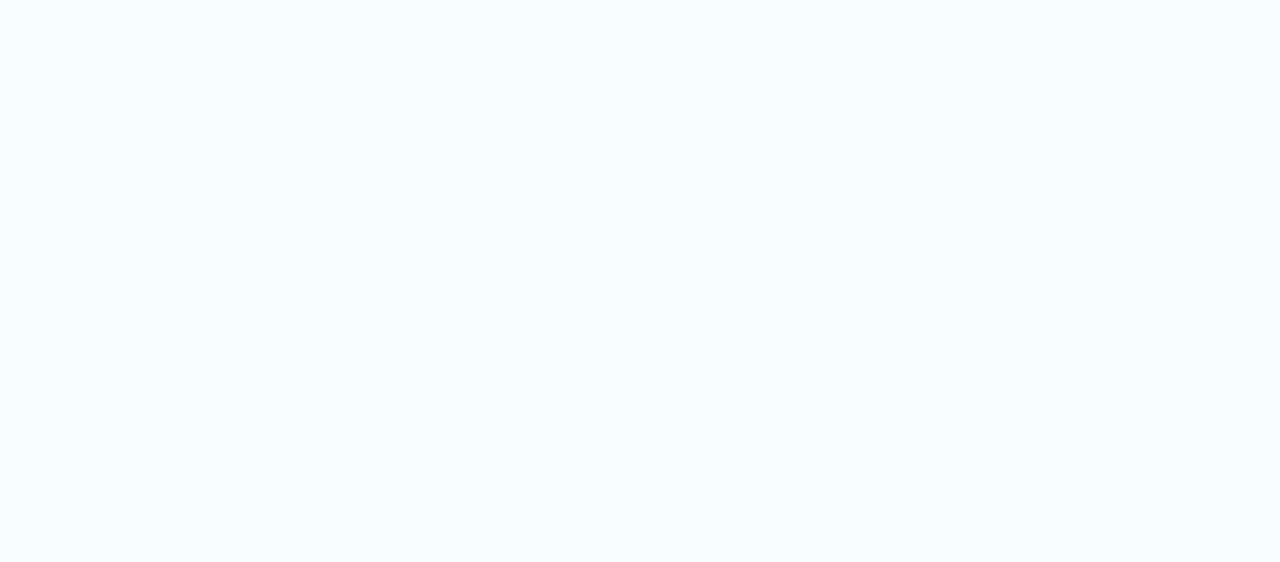
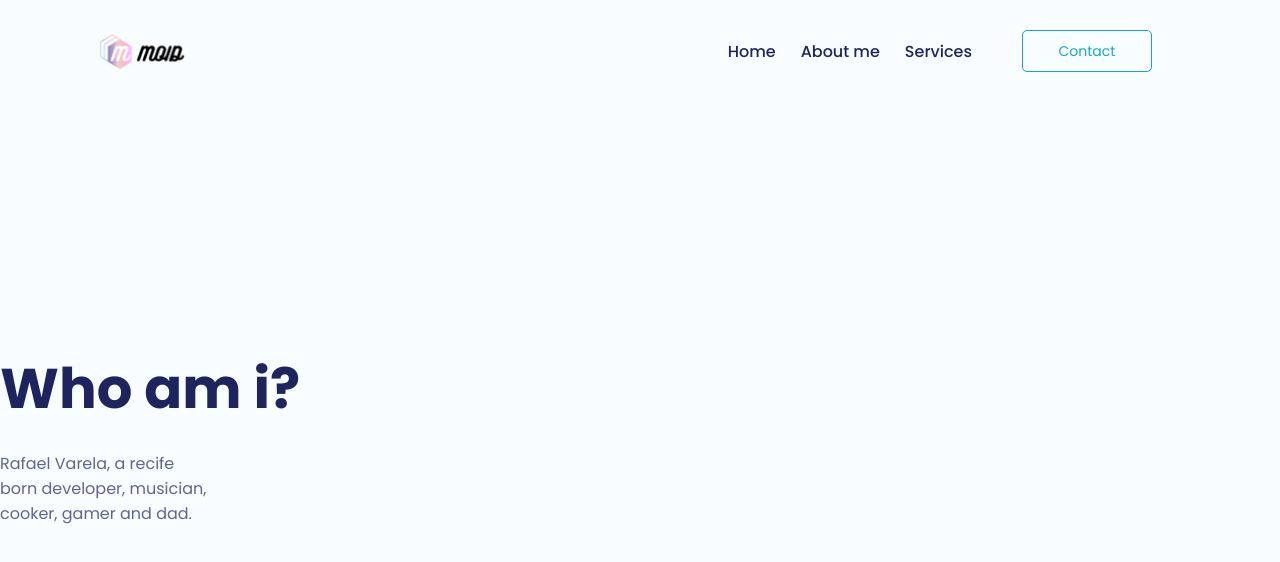
Before and after one commit to RafaelMoid/minhaLandPage, a React (Vite) app: page /aboutme in a window 1280 px wide. Before the commit this address had no page. Shown: the top 562 px of the page. Built offline with nearby package versions, Linux system fonts and the light colour scheme.

Commit message:
Routes and stetics ajustments

```diff
--- a/src/main.tsx
+++ b/src/main.tsx
@@ -1,6 +1,7 @@
 import React from 'react'
 import ReactDOM from 'react-dom'
 import Main from './pages/Main'
+import AboutMe from './pages/AboutMe'
 import {
   BrowserRouter,
   Routes,
@@ -15,7 +16,9 @@ ReactDOM.render(
     <BrowserRouter>
       <Routes>
         <Route path="/" element={<Main/>} />
-        <Route path="/teste" element={() => <h1>Teste</h1>} />
+        <Route path="/services" element={<AboutMe/>} />
+        <Route path="/aboutme" element={<AboutMe/>} />
+        <Route path="/contact" element={<AboutMe/>}  />
       </Routes>
     </BrowserRouter>
   </React.StrictMode>,
--- a/src/organisms/Header/styles.ts
+++ b/src/organisms/Header/styles.ts
@@ -2,6 +2,8 @@ import styled from 'styled-components'
 
 export const Box = styled.header`
     padding-top:30px;
+    padding-right: 10%;
+    padding-left: 7%;
     display: flex;
     flex-direction: row;
     justify-content: space-between;
--- a/src/organisms/Menu/index.tsx
+++ b/src/organisms/Menu/index.tsx
@@ -10,9 +10,6 @@ const Menu = () => {
             <Link to="/aboutme">About me</Link>
         </S.ItemList>
         <S.ItemList>
-            <Link to="/howitworks">How it works</Link>
-        </S.ItemList>
-        <S.ItemList>
         <Link to="/services">Services</Link>
         </S.ItemList>
     </S.MenuList>
--- /dev/null
+++ b/src/pages/AboutMe.tsx
@@ -0,0 +1,23 @@
+import ButtonContact from '../atoms/ButtonContact';
+import Circle1 from '../atoms/Circle1';
+import Circle2 from '../atoms/Circle2';
+import Frontend from '../template/Frontend';
+import * as S from './styles';
+
+import MyPhoto from '../assets/minha-foto.svg';
+
+function AboutMe() {
+  return (<Frontend>
+    <S.Container>
+      <div>
+        <h1>Who am i?</h1>
+        <h6>Rafael Varela, a recife born developer, musician, cooker, gamer and dad.</h6>
+      </div>
+      <S.ColumnImage>
+
+      </S.ColumnImage>
+    </S.Container>
+  </Frontend>)
+}
+
+export default AboutMe;
--- a/src/pages/Main.tsx
+++ b/src/pages/Main.tsx
@@ -11,11 +11,13 @@ function Main() {
     <Circle1 />
     <Circle2 />
     <S.Container>
-      <div>
-        <h1>creating bridges between art and technology</h1>
-        <h6>I'm a front-end developer towards fullstack, working hard to be a better man.</h6>
-        <ButtonContact/>
-      </div>
+      <S.TextBox>
+        <div>
+          <h1>creating bridges between art and technology</h1>
+          <h6>I'm a front-end developer towards fullstack, working hard to be a better man.</h6>
+          <ButtonContact/>
+        </div>
+      </S.TextBox>
       <S.ColumnImage>
         <img src={MyPhoto} alt="The greather Varela photograph"/>
 
--- a/src/pages/styles.ts
+++ b/src/pages/styles.ts
@@ -26,6 +26,10 @@ export const Container = styled.div`
     }
 `
 
+export const TextBox = styled.div`
+    margin-left: 7%;
+`
+
 export const ColumnImage = styled.div`
     text-align:right;
     position: relative;
@@ -33,11 +37,8 @@ export const ColumnImage = styled.div`
     img {
         display: block;
         margin: auto;
-        margin-left: 194px;
         width: 65%;
         border-radius:35px;
         box-shadow: 5px 5px 1px rgba(30,37,94,0.1);
     }
-
-
 `
--- a/src/styles/global.ts
+++ b/src/styles/global.ts
@@ -9,6 +9,7 @@ const globalStyle = createGlobalStyle`
 
     html, body {
         height: 100%;
+        width: 100%;
     }
 
     body {
@@ -29,6 +30,7 @@ const globalStyle = createGlobalStyle`
         text-decoration: none;
         outline: none;
     }
+
 `
 
 export default globalStyle;
--- a/src/template/Frontend/styles.ts
+++ b/src/template/Frontend/styles.ts
@@ -3,7 +3,7 @@ import styled from 'styled-components';
 export const Container = styled.div`
     width: 100%;
     height: 100%;
-    max-width: 1100px;
+    max-width: 100%;
     display: flex;
     flex-direction: column;
     margin: auto;
```
